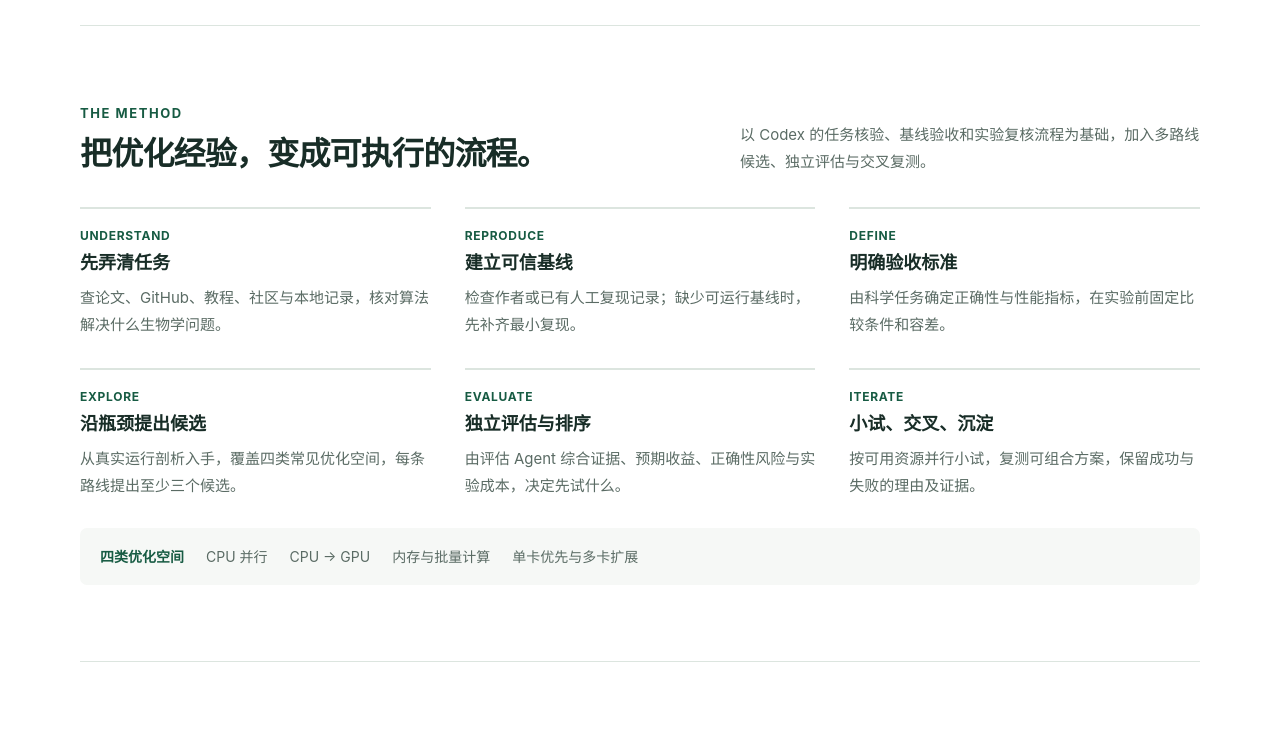
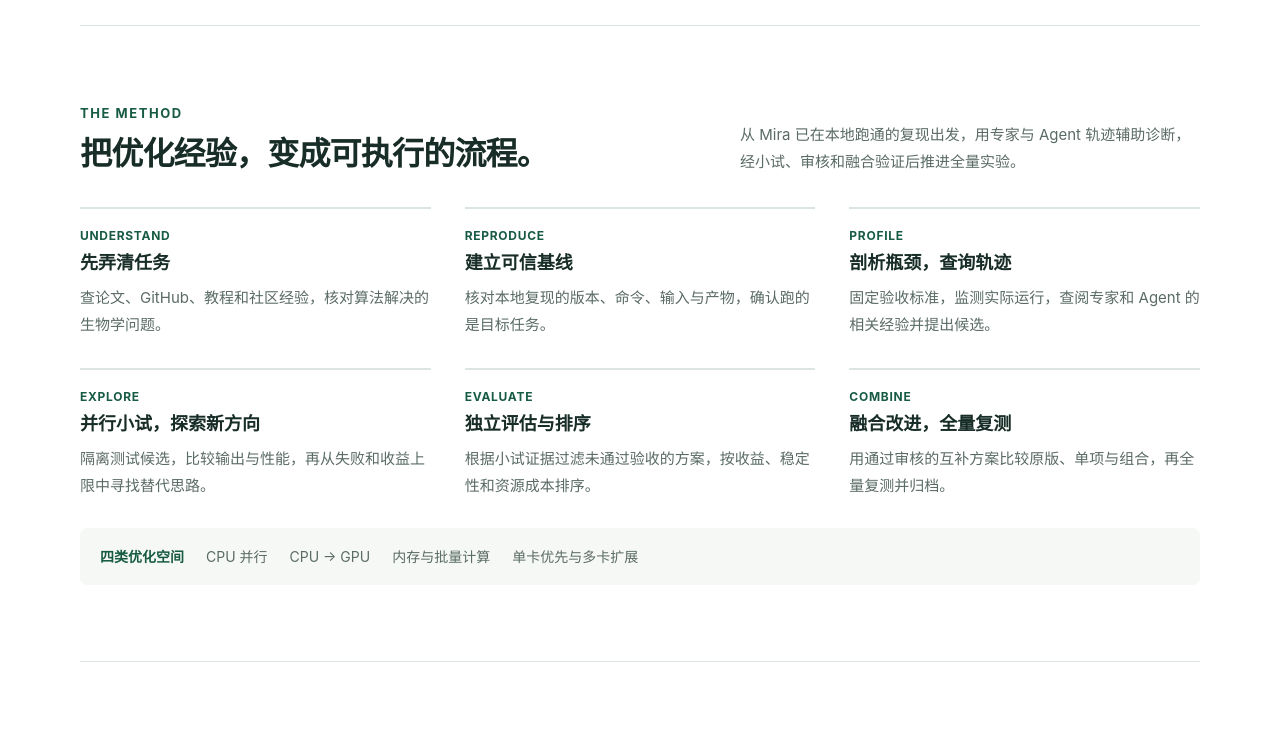
Before and after one commit to LJZYlinpr/Bio-Opt, a plain HTML site: page docs/index.html in a window 1280 px wide. Shown: the part 807-1542 px from the top of the page. Drawn offline with Linux system fonts and the light colour scheme.

Commit message:
Verify local baselines and fuse reviewed optimization candidates

```diff
--- a/docs/index.html
+++ b/docs/index.html
@@ -19,13 +19,13 @@
 <figure class="visual"><div class="visual-top"><span>优化的对象是计算路径</span><b>科学任务保持一致</b></div><p class="flow-label">原始执行</p><div class="flow"><span>必要计算</span><i class="connector"></i><span class="ghost">冗余工作</span><i class="connector"></i><span>科学输出</span></div><p class="flow-label">优化执行</p><div class="flow"><span class="selected">精简与复用</span><i class="connector"></i><span class="selected">高效执行</span><i class="connector"></i><span>科学输出</span></div><div class="visual-result"><div><strong>每一次提速，都经过验收</strong><p>配对计时 · 独立输出检查 · 可追溯证据</p></div><span class="equal" aria-hidden="true">＝</span></div><figcaption class="visual-foot">方法示意。是否等价，由具体任务的预定标准判定。</figcaption></figure>
 </section>
 <section class="proof-strip" aria-label="已记录的代表性成果"><div><div class="stat">3.94<small>×</small></div><b>SpatialZ 人工优化</b><p>MERFISH 三组核心生成，输出一致</p></div><div><div class="stat">8.40–8.70<small>×</small></div><b>SpatialZ 后续 Agent 优化</b><p>两轮 12 层生成配对，输出一致</p></div><div><div class="stat">2,257<small> 万</small></div><b>ABCA-1 全量重建产物</b><p>约 2,257 万点，1,133 个深度</p></div></section>
-<section id="method" class="section"><div class="section-heading"><div><p class="eyebrow">THE METHOD</p><h2>把优化经验，变成可执行的流程。</h2></div><p>以 Codex 的任务核验、基线验收和实验复核流程为基础，加入多路线候选、独立评估与交叉复测。</p></div><div class="method">
-<article><span class="tag">UNDERSTAND</span><h3>先弄清任务</h3><p>查论文、GitHub、教程、社区与本地记录，核对算法解决什么生物学问题。</p></article>
-<article><span class="tag">REPRODUCE</span><h3>建立可信基线</h3><p>检查作者或已有人工复现记录；缺少可运行基线时，先补齐最小复现。</p></article>
-<article><span class="tag">DEFINE</span><h3>明确验收标准</h3><p>由科学任务确定正确性与性能指标，在实验前固定比较条件和容差。</p></article>
-<article><span class="tag">EXPLORE</span><h3>沿瓶颈提出候选</h3><p>从真实运行剖析入手，覆盖四类常见优化空间，每条路线提出至少三个候选。</p></article>
-<article><span class="tag">EVALUATE</span><h3>独立评估与排序</h3><p>由评估 Agent 综合证据、预期收益、正确性风险与实验成本，决定先试什么。</p></article>
-<article><span class="tag">ITERATE</span><h3>小试、交叉、沉淀</h3><p>按可用资源并行小试，复测可组合方案，保留成功与失败的理由及证据。</p></article>
+<section id="method" class="section"><div class="section-heading"><div><p class="eyebrow">THE METHOD</p><h2>把优化经验，变成可执行的流程。</h2></div><p>从 Mira 已在本地跑通的复现出发，用专家与 Agent 轨迹辅助诊断，经小试、审核和融合验证后推进全量实验。</p></div><div class="method">
+<article><span class="tag">UNDERSTAND</span><h3>先弄清任务</h3><p>查论文、GitHub、教程和社区经验，核对算法解决的生物学问题。</p></article>
+<article><span class="tag">REPRODUCE</span><h3>建立可信基线</h3><p>核对本地复现的版本、命令、输入与产物，确认跑的是目标任务。</p></article>
+<article><span class="tag">PROFILE</span><h3>剖析瓶颈，查询轨迹</h3><p>固定验收标准，监测实际运行，查阅专家和 Agent 的相关经验并提出候选。</p></article>
+<article><span class="tag">EXPLORE</span><h3>并行小试，探索新方向</h3><p>隔离测试候选，比较输出与性能，再从失败和收益上限中寻找替代思路。</p></article>
+<article><span class="tag">EVALUATE</span><h3>独立评估与排序</h3><p>根据小试证据过滤未通过验收的方案，按收益、稳定性和资源成本排序。</p></article>
+<article><span class="tag">COMBINE</span><h3>融合改进，全量复测</h3><p>用通过审核的互补方案比较原版、单项与组合，再全量复测并归档。</p></article>
 </div><div class="routes"><b>四类优化空间</b><span>CPU 并行</span><span>CPU → GPU</span><span>内存与批量计算</span><span>单卡优先与多卡扩展</span></div></section>
 <section id="story" class="section"><div class="case-layout"><div class="case-intro"><p class="eyebrow">EXPERT → AGENT</p><h2>SpatialZ：<br>为什么这样优化？</h2><p>SpatialZ 根据已有空间切片生成新深度的细胞位置、类型与表达。我们沿着“输出到底用到了哪些计算”追踪代码，再逐层扩大验证范围。</p><a class="textlink" href="spatialz-story.html">打开六步交互讲解</a></div><div class="timeline">
 <article class="event"><h3>从被使用的结果，反推必要计算</h3><p>原版先计算全量余弦相似度，抽样却只读取少量近邻供体。供体选择独立于余弦值，因此保留原近邻规则后，可以只计算实际候选的分数。</p><span class="decision">决策：消除不被读取的计算</span></article>
@@ -41,7 +41,7 @@
 <article><h3>UniST · 校正性能判断</h3><p>通过交错复测排除单次计时误导。2 → 8 线程均值为 6.287 → 5.296 s，配置收益约 1.19×；六份最终 TIFF 哈希相同。</p><a class="textlink" href="https://github.com/LJZYlinpr/Bio-Opt/blob/main/skills/bioopt-auto-optimization/references/agent-trajectories/unist-threads.md">查看线程对照</a></article>
 <article><h3>CPU / GPU · 建立审查框架</h3><p>纳入团队贡献的等价性审查包，以 SpaceTracer 静态案例梳理设备边界、迁移风险和验证设计。当前为审查材料，尚无设备配对加速实测。</p><a class="textlink" href="https://github.com/LJZYlinpr/Bio-Opt/tree/main/skills/bioopt-auto-optimization/references/agent-trajectories/cpu-gpu-equivalence-audit">查看审查包</a></article>
 </div><p class="evidence-note">ABCA-1 全量产物为 22,574,061 个点、1,133 个深度（144 个实测、989 个生成）。规模来自生产产物记录；没有原版同规模配对计时。后续 MENDER 合批未用于此前 Fig. 3 全量生产。</p></section>
-<section id="skill" class="section deliver"><div><p class="eyebrow">BUILT TO BE REUSED</p><h2>最终交付，是可复用的方法。</h2><p>一个通用主 Skill，两类优化轨迹库，以及可检查的原版、优化代码和实验收据。让下一次优化从已有判断出发，继续积累新的证据。</p><div class="buttons"><a class="button primary" href="https://github.com/LJZYlinpr/Bio-Opt/raw/refs/heads/main/skills/bioopt-auto-optimization.skill">下载 Skill 包</a><a class="button" href="https://github.com/LJZYlinpr/Bio-Opt">访问代码仓库</a></div></div><div class="library"><a href="https://github.com/LJZYlinpr/Bio-Opt/tree/main/skills/bioopt-auto-optimization"><strong>通用优化 Skill</strong><span>任务调查、基线、指标、候选、独立评估与迭代。</span></a><a href="https://github.com/LJZYlinpr/Bio-Opt/tree/main/skills/bioopt-auto-optimization/references/expert-trajectories"><strong>专家优化轨迹库</strong><span>SpatialZ 人工设计中的问题、推理、取舍与验证。</span></a><a href="https://github.com/LJZYlinpr/Bio-Opt/tree/main/skills/bioopt-auto-optimization/references/agent-trajectories"><strong>Agent 优化轨迹库</strong><span>KiloCode 实验、失败复盘与 CPU / GPU 审查贡献。</span></a><a href="https://github.com/LJZYlinpr/Bio-Opt/tree/main/algorithms"><strong>实现与实验收据</strong><span>SpatialZ、SpaGRN、UniST 的代码及对应证据。</span></a></div></section>
+<section id="skill" class="section deliver"><div><p class="eyebrow">BUILT TO BE REUSED</p><h2>最终交付，是可复用的方法。</h2><p>一个通用主 Skill，两类优化轨迹库，以及可检查的原版、优化代码和实验收据。让下一次优化从已有判断出发，继续积累新的证据。</p><div class="buttons"><a class="button primary" href="https://github.com/LJZYlinpr/Bio-Opt/raw/refs/heads/main/skills/bioopt-auto-optimization.skill">下载 Skill 包</a><a class="button" href="https://github.com/LJZYlinpr/Bio-Opt">访问代码仓库</a></div></div><div class="library"><a href="https://github.com/LJZYlinpr/Bio-Opt/tree/main/skills/bioopt-auto-optimization"><strong>通用优化 Skill</strong><span>本地基线复核、轨迹检索、并行小试、审核融合与全量复测。</span></a><a href="https://github.com/LJZYlinpr/Bio-Opt/tree/main/skills/bioopt-auto-optimization/references/expert-trajectories"><strong>专家优化轨迹库</strong><span>SpatialZ 人工设计中的问题、推理、取舍与验证。</span></a><a href="https://github.com/LJZYlinpr/Bio-Opt/tree/main/skills/bioopt-auto-optimization/references/agent-trajectories"><strong>Agent 优化轨迹库</strong><span>KiloCode 实验、失败复盘与 CPU / GPU 审查贡献。</span></a><a href="https://github.com/LJZYlinpr/Bio-Opt/tree/main/algorithms"><strong>实现与实验收据</strong><span>SpatialZ、SpaGRN、UniST 的代码及对应证据。</span></a></div></section>
 </main><footer class="wrap"><span>BioOpt · 在科学结果可信的前提下，释放计算效率。</span><span>静态展示 · GitHub Pages · <a href="https://github.com/LJZYlinpr/Bio-Opt/blob/main/SUBMISSION.md">项目资料</a></span></footer>
 </body>
 </html>
```
Also changed, not shown: 8 other files.
